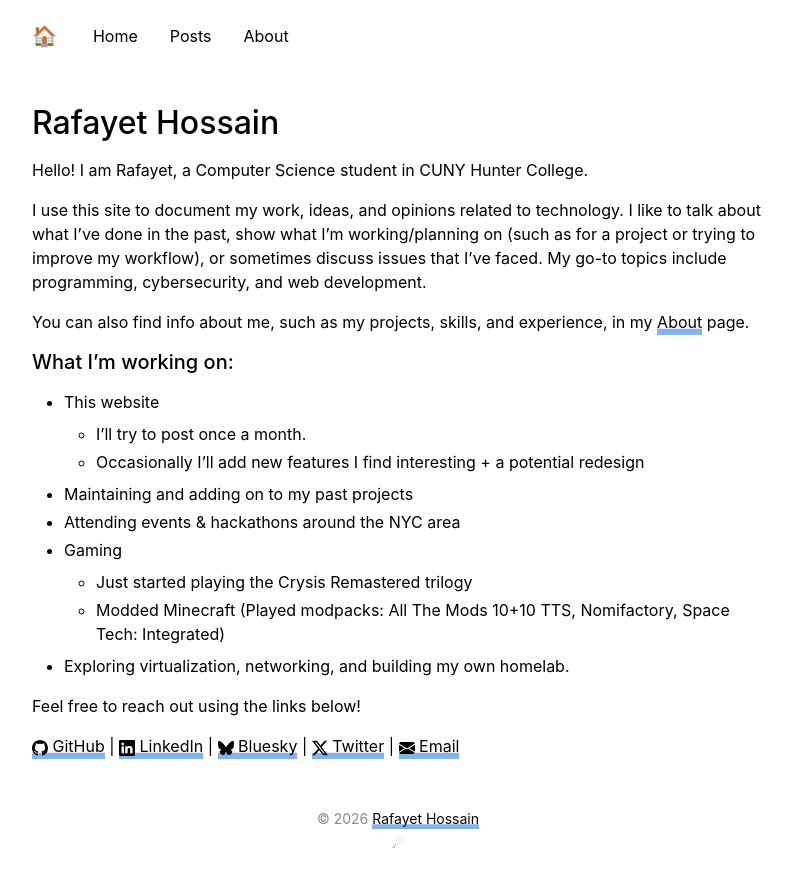
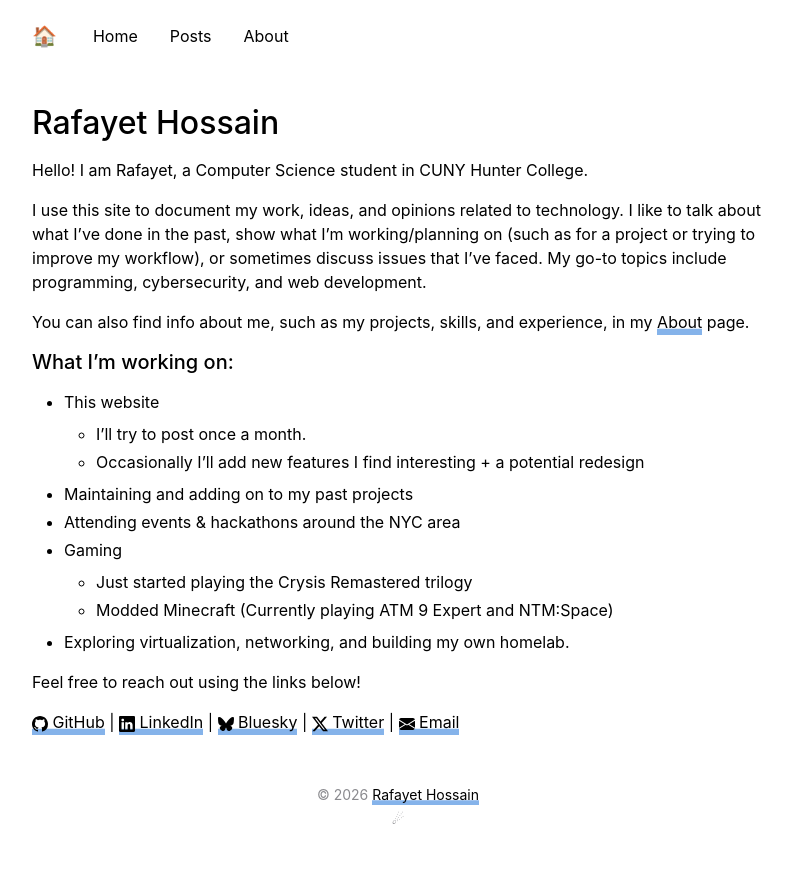
Before and after one commit to rafayet-git/hos.sh, a Jekyll site: the page built from pages/home.md, in a window 1280 px wide. Shown: the top 887 px of the page, without its empty margins (242-1034 px from the left). Built offline with Jekyll 4.4.1, drawn with Linux system fonts in a browser that asks for light colours.

Commit message:
Change home

```diff
--- a/pages/home.md
+++ b/pages/home.md
@@ -21,7 +21,7 @@ You can also find info about me, such as my projects, skills, and experience, in
 - Attending events & hackathons around the NYC area
 - Gaming
     - Just started playing the Crysis Remastered trilogy
-    - Modded Minecraft (Played modpacks: All The Mods 10+10 TTS, Nomifactory, Space Tech: Integrated)
+    - Modded Minecraft (Currently playing ATM 9 Expert and NTM:Space)
 - Exploring virtualization, networking, and building my own homelab.
 
 Feel free to reach out using the links below!
```
